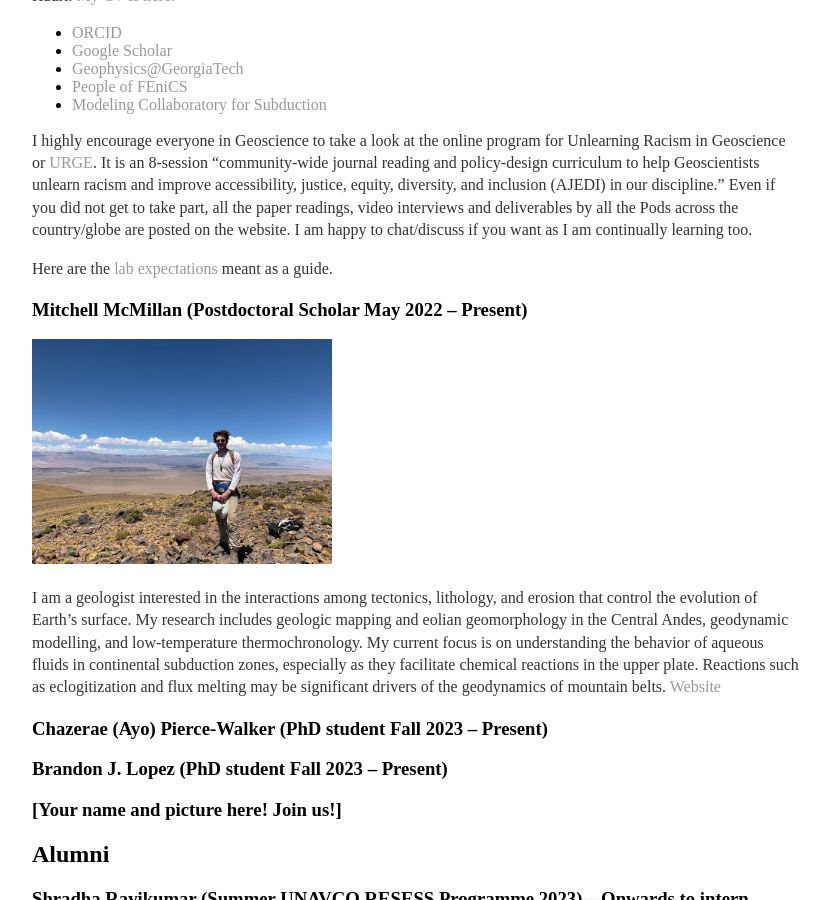
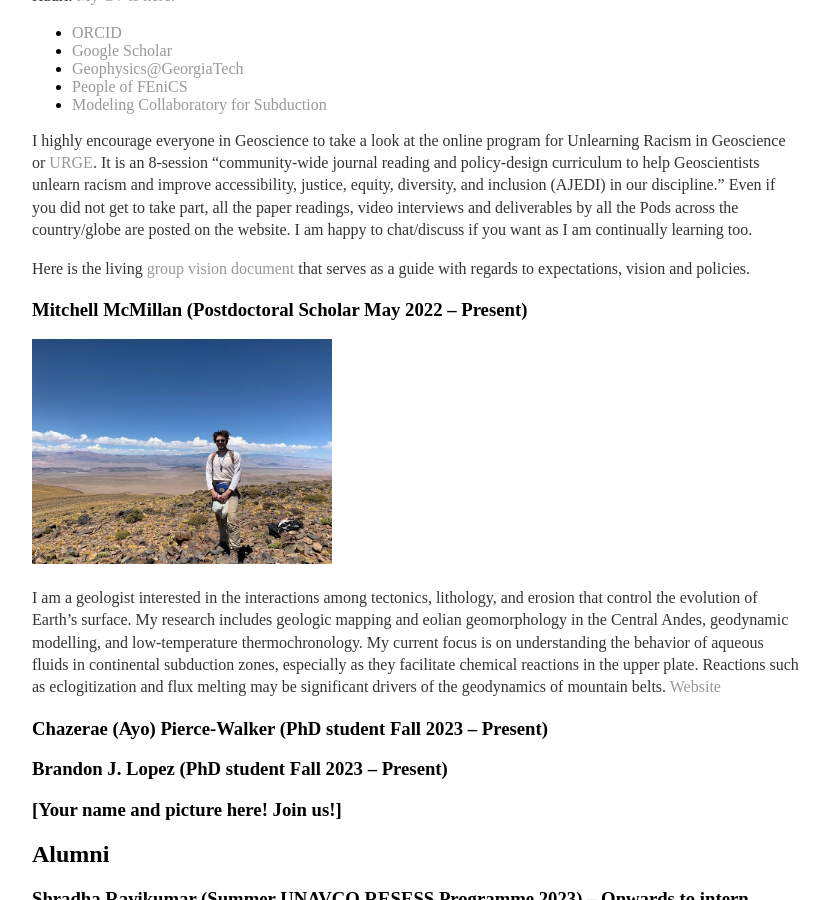
Before and after one commit to joycesim/joycesim.github.io, a Jekyll site: the page built from group/index.md, in a window 1280 px wide and 900 px high, scrolled down 701 px. Shown: the whole window, without its empty margins (224-1054 px from the left). Built offline with Jekyll 4.4.1, drawn with Linux system fonts in a browser that asks for light colours.

Commit message:
Update index.md

```diff
--- a/group/index.md
+++ b/group/index.md
@@ -18,7 +18,7 @@
 
 I highly encourage everyone in Geoscience to take a look at the online program for Unlearning Racism in Geoscience or [URGE](www.urgeoscience.org). It is an 8-session "community-wide journal reading and policy-design curriculum to help Geoscientists unlearn racism and improve accessibility, justice, equity, diversity, and inclusion (AJEDI) in our discipline." Even if you did not get to take part, all the paper readings, video interviews and deliverables by all the Pods across the country/globe are posted on the website. I am happy to chat/discuss if you want as I am continually learning too.
 
-Here are the [lab expectations](https://joycesim.github.io/SimLabExpectations/) meant as a guide.
+Here is the living [group vision document](https://joycesim.github.io/GroupVision/) that serves as a guide with regards to expectations, vision and policies.
 
 ### Mitchell McMillan (Postdoctoral Scholar May 2022 -- Present)
 <img src="/image/MitchellMcMillan.jpg" alt="Mitchell" title="Mitchell" width="300" />
```
